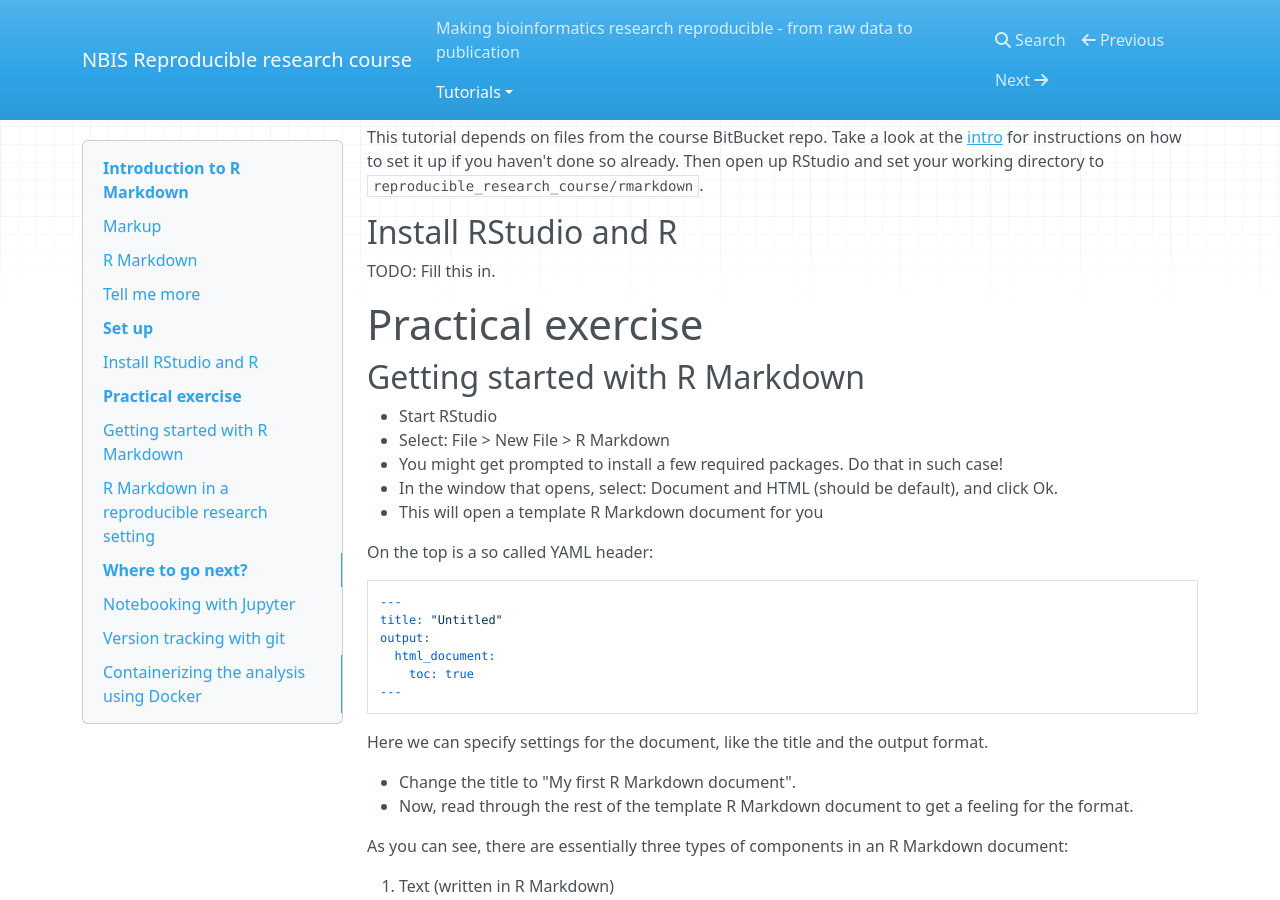
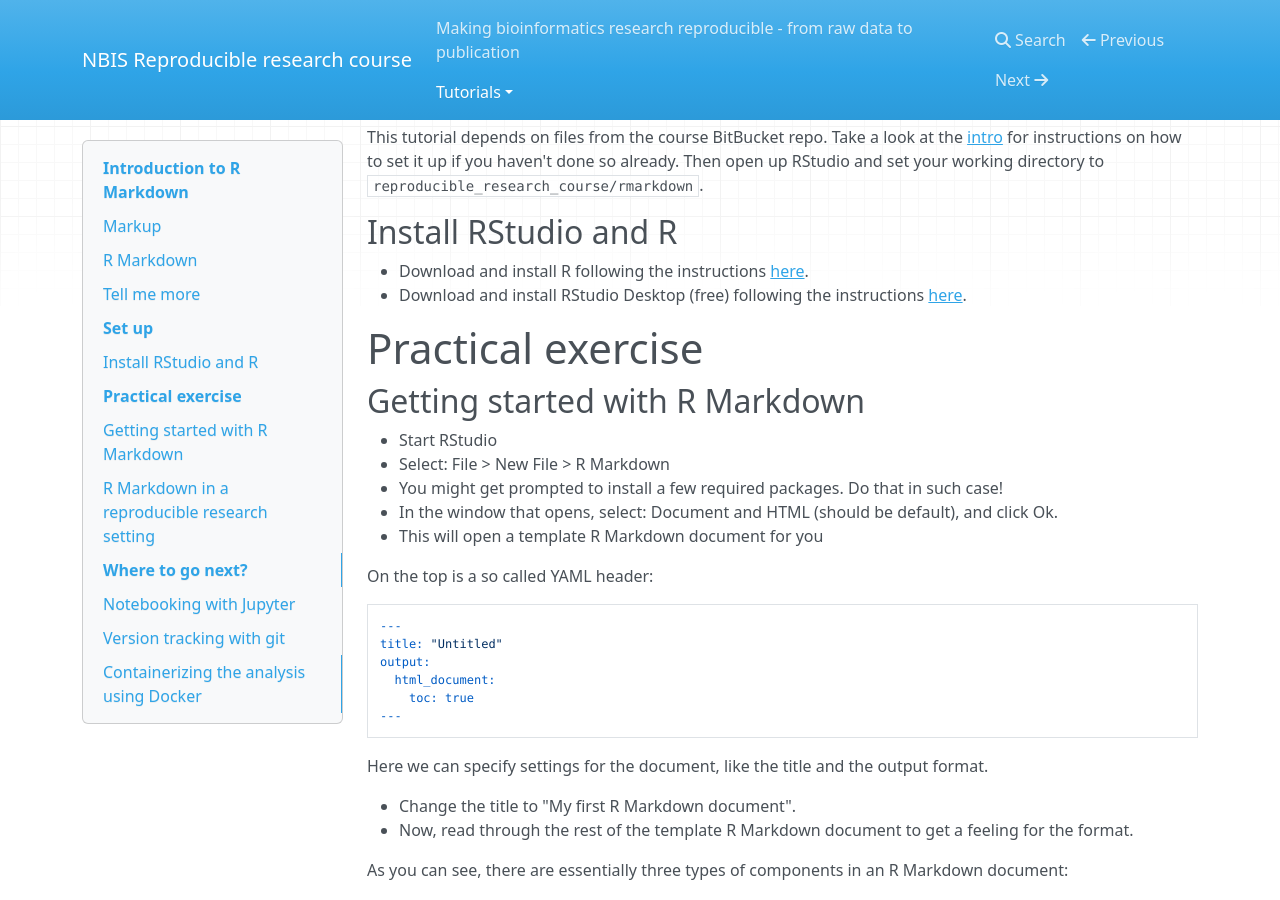
Before and after one commit to NBISweden/workshop-reproducible-research, an MkDocs documentation site: the page built from docs/rmarkdown.md, in a window 1280 px wide and 900 px high, scrolled down 1233 px. Built offline with MkDocs 1.6.1, drawn with Linux system fonts in a browser that asks for light colours; nearby versions of some CDN libraries; old or Windows-style settings are respelled for this version of MkDocs; some of the changed text lies outside the part shown.

Commit message:
fix md syntax

`````diff
--- a/docs/rmarkdown.md
+++ b/docs/rmarkdown.md
@@ -2,6 +2,7 @@
 
 ## Markup
 A *markup language* is a system for annotating text documents in order to e.g. define formatting. HTML, if you are familiar with that, is an example of a markup language. HTML uses tags, such as
+
 ```html
 <h1>Heading</h1>
 <h2>Sub-heading</h2>
@@ -12,6 +13,7 @@ A *markup language* is a system for annotating text documents in order to e.g. d
   <li>List-item3</li>
 </ul>
 ```
+
 *Markdown* is a lightweight markup language which uses plain-text syntax in order to be as unobtrusive as possible, so that a human can easily read it. Some examples:
 
 ```
@@ -31,6 +33,7 @@ Bullet list:
   * oranges
   * pears
 ```
+
 A markdown document can be converted to other formats, such as `.html` or `.pdf`, for viewing in a browser or a PDF reader (the page you are reading just now is written in markdown). Markdown is somewhat ill-defined, and as a consequence of that there exists many implementations and extensions (although they share most of the syntax). *R Markdown* is one such implementation/extension.
 
 ## R Markdown
@@ -38,6 +41,7 @@ A markdown document can be converted to other formats, such as `.html` or `.pdf`
 R Markdown documents can be used both to save and execute code (with a focus on `R`) and to generate reports in various formats. This is done by mixing markdown (as in the example above), and so-called code chunks, in the same document. The code itself, as well as the output it generates, can be included in the final report. The best way to understand R Markdown is by using it, so head down to the practical exercise below to learn more!
 
 ## Tell me more
+
 * A nice "Get Started" section, as a complement to this tutorial, is available at [RStudio.com](http://rmarkdown.rstudio.com/lesson-1.html).
 * [R Markdown cheat sheet](https://www.rstudio.com/wp-content/uploads/2016/03/rmarkdown-cheatsheet-2.0.pdf)
 * [R Markdown reference guide](https://www.rstudio.com/wp-content/uploads/2015/03/rmarkdown-reference.pdf)
@@ -46,7 +50,9 @@ R Markdown documents can be used both to save and execute code (with a focus on
 This tutorial depends on files from the course BitBucket repo. Take a look at the [intro](index) for instructions on how to set it up if you haven't done so already. Then open up RStudio and set your working directory to `reproducible_research_course/rmarkdown`.
 
 ## Install RStudio and R
-TODO: Fill this in.
+
+* Download and install R following the instructions [here](https://cran.rstudio.com/).
+* Download and install RStudio Desktop (free) following the instructions [here](https://www.rstudio.com/products/rstudio/download/#download).
 
 # Practical exercise
 
@@ -59,6 +65,7 @@ TODO: Fill this in.
 * This will open a template R Markdown document for you
 
 On the top is a so called YAML header:
+
 ```yaml
 ---
 title: "Untitled"
@@ -67,6 +74,7 @@ output:
     toc: true
 ---
 ```
+
 Here we can specify settings for the document, like the title and the output format.
 
 * Change the title to "My first R Markdown document".
@@ -83,6 +91,7 @@ Let's dig deeper into each of these in the following sections! But first, just t
 ### Markdown text
 
 Some commonly used formatting written in markdown is shown below:
+
 ```
 # This is a heading
 
@@ -103,6 +112,7 @@ As an example: 112/67 is equal to `r round(112/67, 2)`.
 You can also use multiple commands like this:
 I like `r fruits <- c("apples","bananas"); paste(fruits, collapse=" and ")`!
 ```
+
 The above markdown would generate something like this:
 
 > ![alt text](markdown_example.png)
@@ -121,6 +131,7 @@ Look at the last code chunk in the template R Markdown document that you just cr
 plot(pressure)
 ```
 ````
+
 The R code is surrounded by: ` ```{r}` and ` ``` `. The `r` indicates that the code chunk contains R code (it is possible to add code chunks using other languages, e.g. python). After that comes an optional chunk name, `pressure` in this case (this can be used to reference the code chunk as well as alleviate debugging). Last comes chunk options, separated by commas (in this case there is only one option: `echo=FALSE`).
 
 Below are listed some useful chunk options related to evaluating and displaying code chunks in the final file:
@@ -214,6 +225,7 @@ forceNetwork(Links = MisLinks, Nodes = MisNodes, Source = "source",
              Group = "group", opacity = 0.4)
 ```
 ````
+
 Note that this is just one of many available examples of interactive plots that you can achieve using R Markdown.
 
 ### YAML header
@@ -253,6 +265,7 @@ params:
 plot(get(params$data), col=params$color)
 ```
 ````
+
 This will plot the dataset `cars` using the color `blue`.
 
 * Knit and see what happens!
@@ -316,6 +329,7 @@ Before you start:
 * Open the file `rmarkdown/code/supplementary_material.Rmd`
 
 To complete this part you will need to have installed the following R-packages:
+
 ```
 source("https://bioconductor.org/biocLite.R")
 biocLite("ggplot2")
@@ -448,13 +462,11 @@ When knitting to a PDF the rendering process will make use of LaTeX. In the last
 
 * See the section on Reproducibility in the PDF. Notice that the R code output giving information about the R session is a bit big? We can fix this by adding the LaTeX commands `\footnotesize` and `\normalsize` before and after this part, i.e.:
 
-````
     \footnotesize
     ```{r}
     sessionInfo()
     ```
     \normalsize
-````
 
 This will make the `sessionInfo()` text smaller and then set it back to normal.
 
@@ -468,6 +480,7 @@ output:
     includes:
       in_header: header.tex
 ```
+
 * Knit and view the results.
 
 Congrats! You made it to the end and are now an R Markdown expert!
`````
